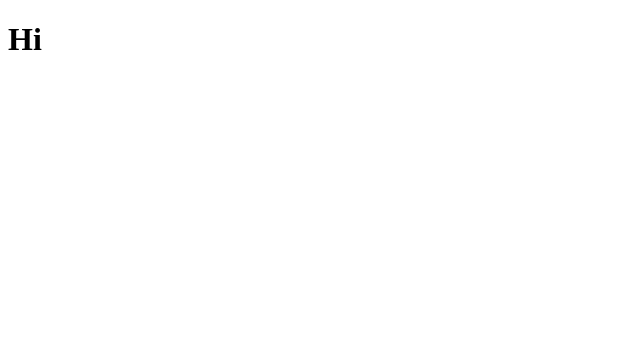
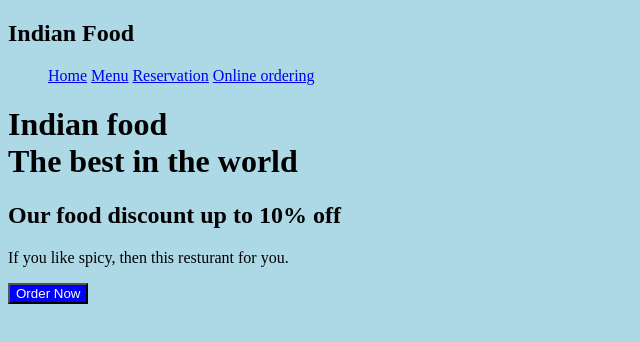
Before and after one commit to hobbsab/Restaurant, a website: page public/index.html in a window 1280 px wide. Shown: the whole page, without its empty margins (0-640 px from the left). Drawn offline with Linux system fonts and the light colour scheme.

Commit message:
working project

```diff
--- a/public/css/style.css
+++ b/public/css/style.css
@@ -0,0 +1,11 @@
+body{
+    background-color: lightblue;
+}
+.btn{
+    background-color: blue;
+    color:white;
+    cursor: pointer;
+}
+.btn:hover{
+    background-color: black;
+}
--- a/public/index.html
+++ b/public/index.html
@@ -4,9 +4,33 @@
     <meta charset="UTF-8">
     <meta name="viewport" content="width=device-width, initial-scale=1.0">
     <script src="./js/script.js" defer></script>
-    <title>Document</title>
+    <link rel="stylesheet" href="./css/style.css">
+    <title>Food Website</title>
 </head>
 <body>
-    <h1>Hi</h1>
+    <div class="nav-bar">
+        <nav>
+            <div class="logo">
+                <h1>Indian Food</h1>
+            </div>
+            <ul>
+                <a href="#">Home</a>
+                <a href="#">Menu</a>
+                <a href="#">Reservation</a>
+                <a href="#">Online ordering</a>
+            </ul>
+        </nav>
+
+        <header>
+            <div class="main">
+                <div class="content">
+                    <h1>Indian food <br>The best in the world</h1>
+                    <h2>Our food discount up to 10% off</h2>
+                    <p>If you like spicy, then this resturant for you.</p>
+                    <button class="btn">Order Now</button>
+                </div>
+            </div>
+        </header>
+    </div>
 </body>
 </html>
```
